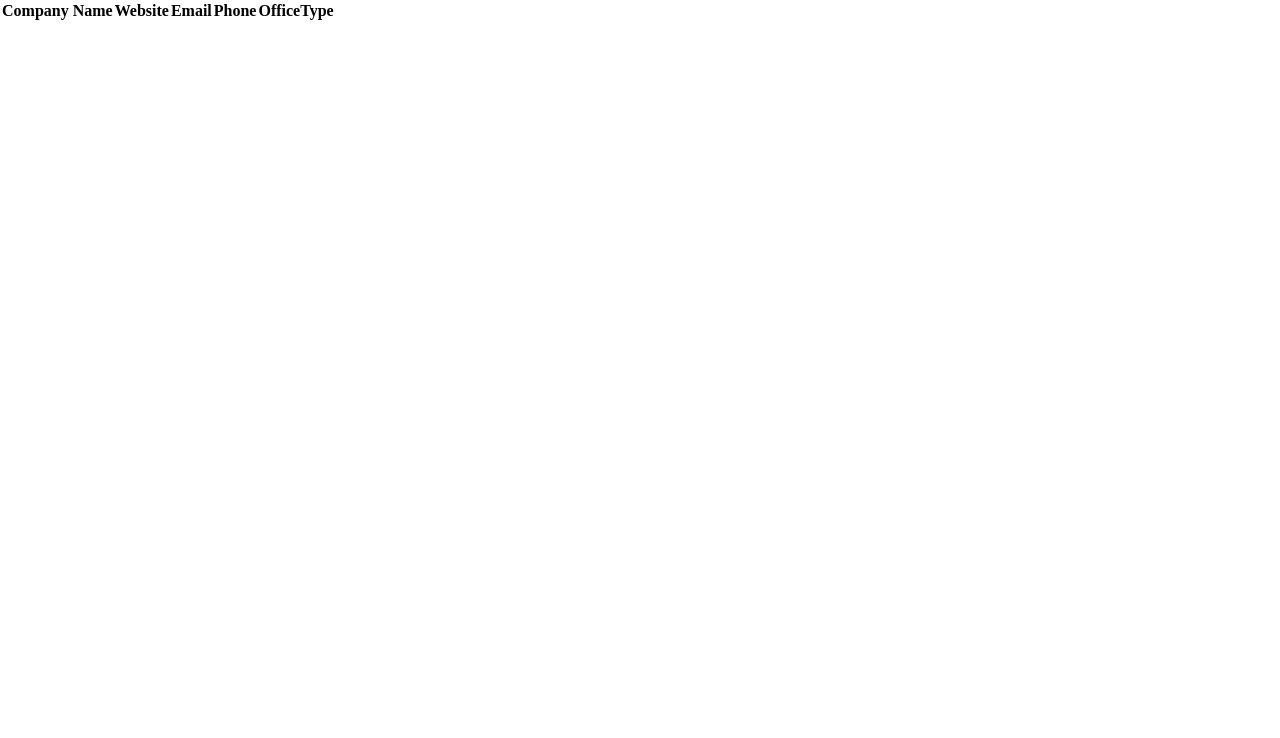
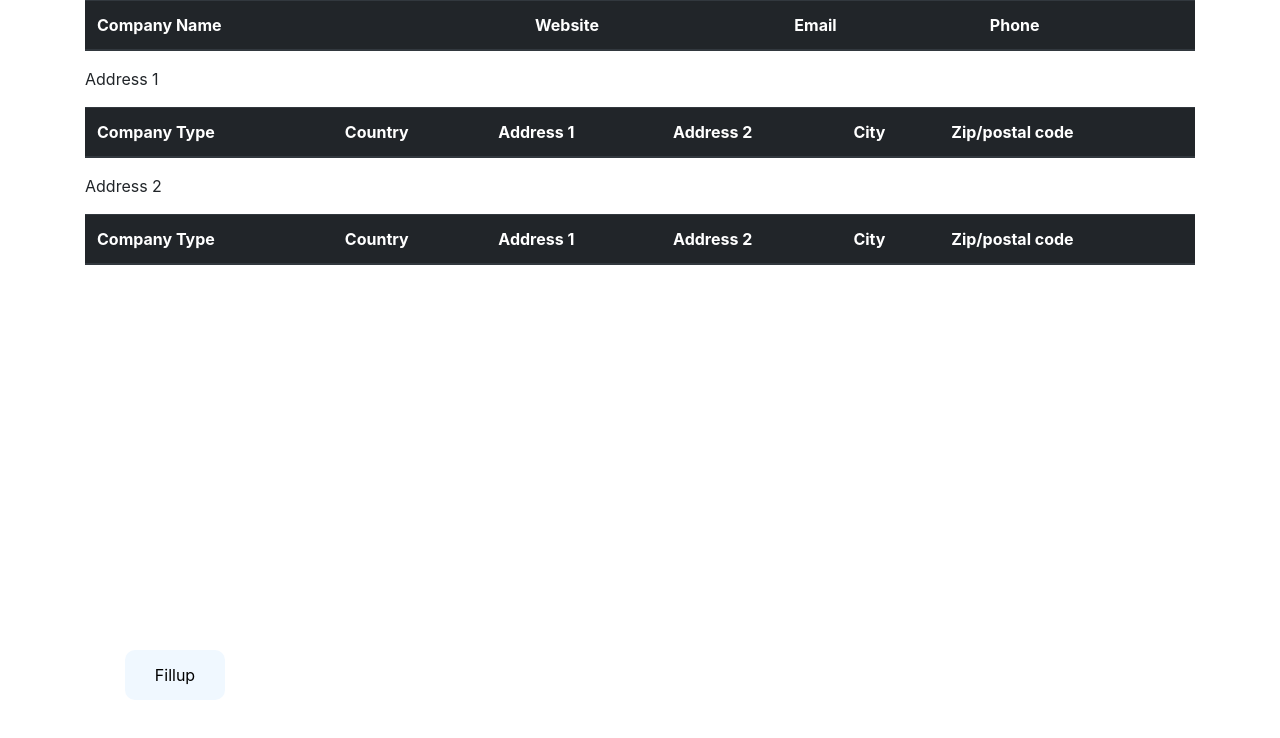
Before and after one commit to Sushant-Dhungana/Form, a React (Create React App) app: page /view in a window 1280 px wide. Shown: the top 738 px of the page. Built offline with nearby package versions, Linux system fonts and the light colour scheme.

Commit message:
localstorage fetch, props and toggle comitted

```diff
--- a/public/index.html
+++ b/public/index.html
@@ -10,6 +10,12 @@
       content="Web site created using create-react-app"
     />
     <link rel="apple-touch-icon" href="%PUBLIC_URL%/logo192.png" />
+    <link
+      rel="stylesheet"
+      href="https://cdn.jsdelivr.net/npm/bootstrap@4.0.0/dist/css/bootstrap.min.css"
+      integrity="sha384-Gn5384xqQ1aoWXA+058RXPxPg6fy4IWvTNh0E263XmFcJlSAwiGgFAW/dAiS6JXm"
+      crossorigin="anonymous"
+    />
     <!--
       manifest.json provides metadata used when your web app is installed on a
       user's mobile device or desktop. See https://developers.google.com/web/fundamentals/web-app-manifest/
@@ -24,6 +30,9 @@
       work correctly both with client-side routing and a non-root public URL.
       Learn how to configure a non-root public URL by running `npm run build`.
     -->
+    <script src="https://code.jquery.com/jquery-3.2.1.slim.min.js" integrity="sha384-KJ3o2DKtIkvYIK3UENzmM7KCkRr/rE9/Qpg6aAZGJwFDMVNA/GpGFF93hXpG5KkN" crossorigin="anonymous"></script>
+<script src="https://cdn.jsdelivr.net/npm/popper.js@1.12.9/dist/umd/popper.min.js" integrity="sha384-ApNbgh9B+Y1QKtv3Rn7W3mgPxhU9K/ScQsAP7hUibX39j7fakFPskvXusvfa0b4Q" crossorigin="anonymous"></script>
+<script src="https://cdn.jsdelivr.net/npm/bootstrap@4.0.0/dist/js/bootstrap.min.js" integrity="sha384-JZR6Spejh4U02d8jOt6vLEHfe/JQGiRRSQQxSfFWpi1MquVdAyjUar5+76PVCmYl" crossorigin="anonymous"></script>
     <title>React App</title>
   </head>
   <body>
--- a/src/App.css
+++ b/src/App.css
@@ -3,6 +3,7 @@
   padding: 0;
 }
 .form{
+  margin-top: 10px;
   background-color: rgb(245, 234, 234);
   height: 15vh;
   display: grid;
@@ -12,11 +13,13 @@
 }
 
 .form .field input{
+
   height: 30px;
   border-radius: 10px;
 }
 
 .form  input{
+  margin-top: 3px;
   height: 40px;
   border-radius: 5px;
 }
@@ -29,7 +32,15 @@
   position: absolute;
   bottom: 100px;
   margin-left: 70%;
-
+  height: 50px;
+  width: 80px;
+  border: none;
+  background-color: aliceblue;
+  border-radius: 10px;
+  }
+  .mainbtn:hover{
+    background-color: aqua;
+    cursor: pointer;
   }
 .toggle{
   margin-top: 10px;
@@ -39,12 +50,20 @@
     border-radius: 10px;
 
   }
+  .toggle:hover{
+    background-color: aqua;
+    cursor: pointer;
+  }
  /* for address one */
 .addr{
   margin-top: 50px;
   background-color: rgb(245, 234, 234);
   height: 25vh;
   padding-left: 30px;
+}
+.addr input{
+  margin-top: 3px;
+  border-radius: 5px;
 }
 .addressone{
 
@@ -67,7 +86,11 @@
   margin-top: 30px;
   padding-left: 30px;
   background-color:rgb(245, 234, 234);
-  height: 20vh;
+  height: 25vh;
+}
+.addr2 input{
+  margin-top: 3px;
+  border-radius: 5px;
 }
 .addresstwo{
   display: grid;
@@ -77,6 +100,7 @@
   height: 30px;
 }
 .dropdown{
+  margin-top: 3px;
   height: 30px;
 }
 
@@ -85,4 +109,14 @@
 .viewdata{
   position: absolute;
   bottom: 100px;
+  height: 50px;
+  width: 100px;
+  margin-left: 40px;
+  border: none;
+  background-color: aliceblue;
+  border-radius: 10px;
 }
+.viewdata:hover {
+  background-color: aqua;
+  cursor: pointer;
+}
--- a/src/App.js
+++ b/src/App.js
@@ -4,12 +4,16 @@ import './App.css';
 import Users from './components/Users';
 import { Route, Routes} from 'react-router-dom';
 import View from './components/View';
+import PageNotFound from './components/PageNotFound';
 function App() {
   return (
     <div className="App container">
       <Routes>
       <Route path="/" element={<Users/>}></Route>
       <Route path="/view" element={<View/>}></Route>
+      <Route path="/*" element={<PageNotFound/>}></Route>
+       {/* anything expect the view and default route it loadds page not found */}
+
 
       </Routes>
 
--- a/src/components/AddressOne.jsx
+++ b/src/components/AddressOne.jsx
@@ -1,5 +1,5 @@
-import React,{useState} from 'react'
-import { Button, Form, Input } from 'antd';
+import React from 'react'
+import {  Form, Input } from 'antd';
 
 
 const AddressOne = ({initialdata, setValues}) => {
@@ -11,6 +11,7 @@ const AddressOne = ({initialdata, setValues}) => {
         <h2>Address 1</h2>
 
     <Form
+
       name="basic"
       labelCol={{
         span: 8,
--- a/src/components/AddressTwo.jsx
+++ b/src/components/AddressTwo.jsx
@@ -1,5 +1,5 @@
 import React from 'react'
-import { Button, Form, Input } from 'antd';
+import { Form, Input } from 'antd';
 
 
 const AddressTwo = ({initialdata, setValues}) => {
@@ -45,7 +45,7 @@ const AddressTwo = ({initialdata, setValues}) => {
         name="country"
         className="messageone"
       >
-  <select name="country" className="dropdown"  >
+  <select name="country" className="dropdown" onChange={(e)=>setValues({...initialdata, country2:e.target.value})} >
   <option value="usa">USA</option>
   <option value="nepal">Nepal</option>
   </select>
@@ -71,7 +71,10 @@ const AddressTwo = ({initialdata, setValues}) => {
         ]}
         className="messageone"
       >
-        <Input type="text" placeholder='Enter Address 2'
+        <Input type="text" placeholder='Enter Address 2' value={initialdata.Address22}
+        onChange={(e)=>{
+          setValues({...initialdata, Address22:e.target.value})
+        }}
           />
       </Form.Item>
       <Form.Item
@@ -82,7 +85,10 @@ const AddressTwo = ({initialdata, setValues}) => {
         ]}
         className="messageone"
       >
-        <Input type="text" placeholder='Enter zip/postal code'
+        <Input type="text" placeholder='Enter zip/postal code' value={initialdata.zip2}
+        onChange={(e)=>{
+          setValues({...initialdata, zip2:e.target.value})
+        }}
           />
       </Form.Item>
       <Form.Item
@@ -93,7 +99,10 @@ const AddressTwo = ({initialdata, setValues}) => {
         ]}
         className="messageone"
       >
-        <Input type="text" placeholder='Enter city'
+        <Input type="text" placeholder='Enter city' value={initialdata.city2}
+        onChange={(e)=>{
+          setValues({...initialdata, city2:e.target.value})
+        }}
           />
       </Form.Item>
       <Form.Item
@@ -104,7 +113,10 @@ const AddressTwo = ({initialdata, setValues}) => {
         ]}
         className="messageone"
       >
-        <Input type="text" placeholder='Enter State '
+        <Input type="text" placeholder='Enter State ' value={initialdata.state2}
+        onChange={(e)=>{
+          setValues({...initialdata, state2:e.target.value})
+        }}
           />
       </Form.Item>
       </Form>
--- /dev/null
+++ b/src/components/PageNotFound.jsx
@@ -0,0 +1,9 @@
+import React from 'react'
+
+const PageNotFound = () => {
+  return (
+    <div>PageNotFound</div>
+  )
+}
+
+export default PageNotFound
--- a/src/components/Users.jsx
+++ b/src/components/Users.jsx
@@ -1,16 +1,15 @@
-import { useState, useEffect } from "react";
-import { Button, Form, Input } from "antd";
+import React, { useState, useEffect } from "react";
+import { Button, Form, Input} from "antd";
 import AddressOne from "./AddressOne";
 import AddressTwo from "./AddressTwo";
 import { useNavigate } from "react-router-dom";
-import { ToastContainer, toast } from 'react-toastify';
-import 'react-toastify/dist/ReactToastify.css';
+
+// import 'react-toastify/dist/ReactToastify.css';
 
 const Users = () => {
   let navigate = useNavigate();
-
-
-
+  const [form] = Form.useForm();
+    //initial values and array data structure
   const [initialValues, setInitialValues] = useState({
     id:"",
     companyname: "",
@@ -33,45 +32,46 @@ const Users = () => {
     zip2: "",
     city2: "",
     state2: "",
-
   });
 
+  //saving the values in the state
   const [formValues, setFormValues] = useState([]);
 
   const [addaddress, setAddaddress] = useState(false);
+  //for toggle of add or remove button
+  const handlePress = () => {
+    setAddaddress((isVisible) => !isVisible);
+  };
 
+  //to save in the localstorage
+  useEffect(() => {
+    localStorage.setItem("formValues", JSON.stringify(formValues)); //to store the object in array format
+  }, [formValues]);
+  // useEffect(() => {
+  //   const formValues = localStorage.getItem("formvalues");
+  //   if (formValues) {
+  //     setFormValues(JSON.parse(formValues));
+  //   }
+  // }, []);
 
-
-  const handlePress = () =>{
-    setAddaddress((isVisible)=> !isVisible);
-  }
-
-  useEffect(() => {
-    localStorage.setItem("formValues", JSON.stringify(formValues));
-  }, [formValues]);
-  useEffect(() => {
-  const formValues = localStorage.getItem('formvalues')
-    if(formValues){
-      setFormValues(JSON.parse(formValues));
-    }
-}, []);
+  //to check validation on submit
   const onFinish = (values) => {
+    form.resetFields();
     setFormValues((prevFormValues) => [...prevFormValues, initialValues]);
     console.log("Success:", values);
-    alert('success');
+    alert("success");
+
   };
-
+    //error if fails to submit or any form validation misses
   const onFinishFailed = (errorInfo) => {
     console.log("Failed:", errorInfo);
+    alert("failed");
   };
-
-
-
-
 
   return (
     <div>
       <Form
+      form={form}
         name="basic"
         labelCol={{
           span: 8,
@@ -103,8 +103,8 @@ const Users = () => {
             value={initialValues.companyname}
             onChange={(e) =>
               setInitialValues({
-                ...initialValues,
-                companyname: e.target.value,
+                ...initialValues,  //spread operator to spread initialvalues
+                companyname: e.target.value, //set the value thet we type especially an event
               })
             }
           />
@@ -177,25 +177,31 @@ const Users = () => {
           }}
         >
           <Button type="primary" htmlType="submit" className="mainbtn">
-            Submit
+            Save
           </Button>
         </Form.Item>
       </Form>
       <div>
         <AddressOne initialdata={initialValues} setValues={setInitialValues} />
         {/* <AddressTwo /> */}
-        {addaddress && <div><AddressTwo initialdata={initialValues} setValues={setInitialValues}/></div>}
-        <Button onClick = {handlePress} className="toggle">{addaddress? "Remove Address -" : "Add Address +"}
+        {addaddress && (
+          <div>
+            <AddressTwo
+              initialdata={initialValues}
+              setValues={setInitialValues}
+            />
+          </div>
+        )}
+        <Button onClick={handlePress} className="toggle">
+        {/* condition for add address section */}
+          {addaddress ? "Remove Address -" : "Add Address +"}
         </Button>
-
       </div>
-      <button onClick={()=>navigate('/view')} className="viewdata">View Data</button>
+      {/* navigate to the view routes  */}
+      <button onClick={() => navigate("/view")} className="viewdata">
+        View Details
+      </button>
     </div>
-
-
-
-
-
   );
 };
 
--- a/src/components/View.jsx
+++ b/src/components/View.jsx
@@ -1,30 +1,44 @@
-import React from 'react'
+import React from "react";
+import { useNavigate } from "react-router";
 
-
-const View = () => {
-  let [rows,setRows] = React.useState([]);
+const View = (props) => {
+  let [rows, setRows] = React.useState([]);
+  const navigate = useNavigate();
 
   React.useEffect(() => {
     const localRows = localStorage.getItem("formValues");
-    if(localRows){
+    if (localRows) {
       setRows(JSON.parse(localRows));
     }
-  },[]);
+  }, []);
 
-  console.log("rows:",rows);
+  console.log("rows:", rows);
 
   return (
-    <div className='view'>
-    <table>
-      <tbody>
+    <div className="view">
+      <table className="table table-dark">
+        <thead>
           <tr>
             <th>Company Name</th>
             <th>Website</th>
             <th>Email</th>
             <th>Phone</th>
-        <th>OfficeType</th>
           </tr>
-      {rows.map(dat=>{
+        </thead>
+        <tbody>
+          {rows.map((dat) => {
+            return (
+              <tr key={dat}>
+                <td>{dat.companyname}</td>
+                <td>{dat.website}</td>
+                <td>{dat.email}</td>
+                <td>{dat.phone}</td>
+              </tr>
+            );
+          })}
+        </tbody>
+      </table>
+      {/* {rows.map(dat=>{
         return (
           <tr key={dat}><td>
             {dat.companyname}
@@ -43,12 +57,69 @@ const View = () => {
             </td>
           </tr>
         );
+      })}  */}
+       <p>Address 1</p>
+      <table className="table table-dark" >
+
+      <thead>
+          <tr>
+            <th>Company Type</th>
+            <th>Country</th>
+            <th>Address 1</th>
+            <th>Address 2</th>
+            <th>City</th>
+            <th>Zip/postal code</th>
+          </tr>
+          </thead>
+        <tbody>
+          {rows.map((dat) => {
+            return (
+              <tr key={dat}>
+                <td>{dat.officetype}</td>
+                <td>{dat.country}</td>
+                <td>{dat.Address1}</td>
+                <td>{dat.Address2}</td>
+                <td>{dat.city}</td>
+                <td>{dat.zip}</td>
+              </tr>
+            );
           })}
         </tbody>
       </table>
+      <p>Address 2</p>
+      <table className="table table-dark" >
+
+      <thead>
+          <tr>
+            <th>Company Type</th>
+            <th>Country</th>
+            <th>Address 1</th>
+            <th>Address 2</th>
+            <th>City</th>
+            <th>Zip/postal code</th>
+          </tr>
+          </thead>
+        <tbody>
+          {rows.map((dat) => {
+            return (
+              <tr key={dat}>
+                <td>{dat.officetype2}</td>
+                <td>{dat.country2}</td>
+                <td>{dat.Address12}</td>
+                <td>{dat.Address22}</td>
+                <td>{dat.city2}</td>
+                <td>{dat.zip2}</td>
+              </tr>
+            );
+          })}
+        </tbody>
+      </table>
+
+      <button onClick={() => navigate("/")} className="viewdata">
+        Fillup
+      </button>
     </div>
+  );
+};
 
-  )
-}
-
-export default View
+export default View;
```
Also changed, not shown: src/CompanyDetails.jsx (deleted, +0 -125 lines), src/data.jsx (deleted, +0 -14 lines). Lines whose indentation alone changed are shown as unchanged.
